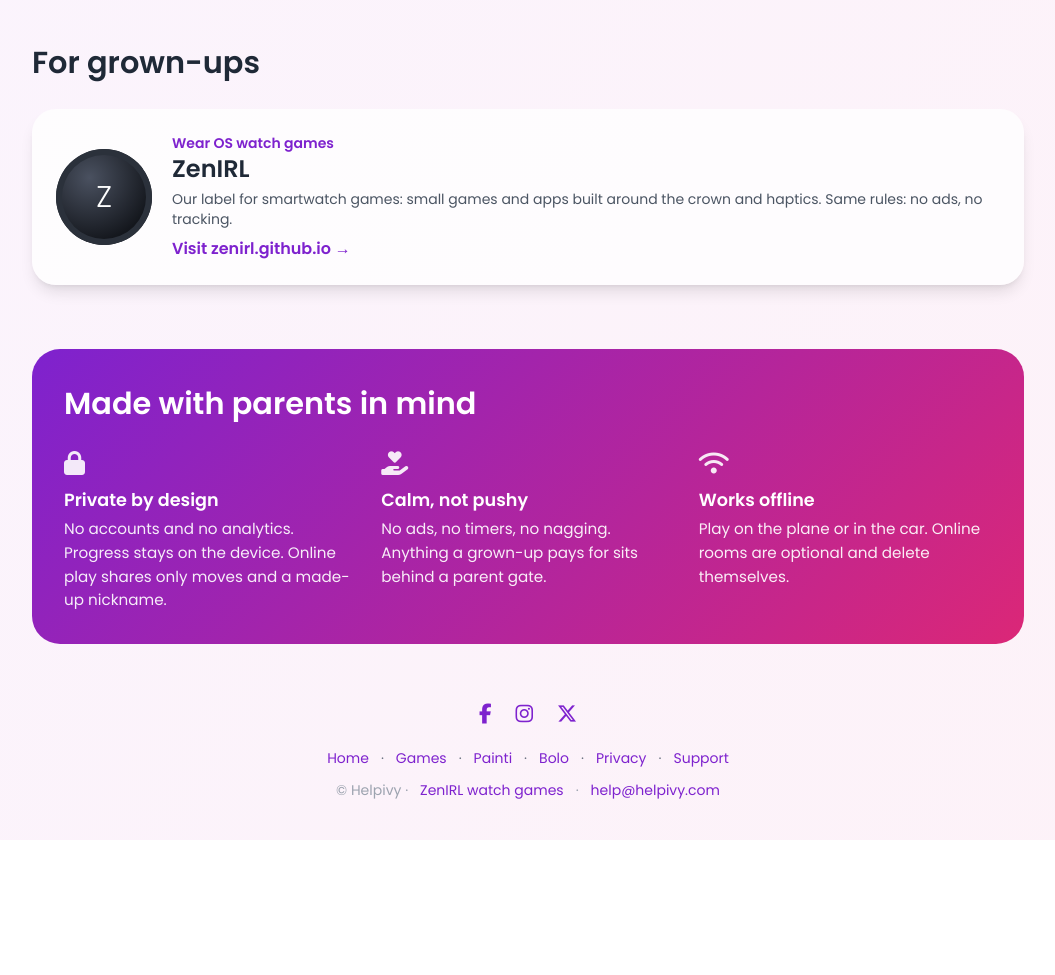
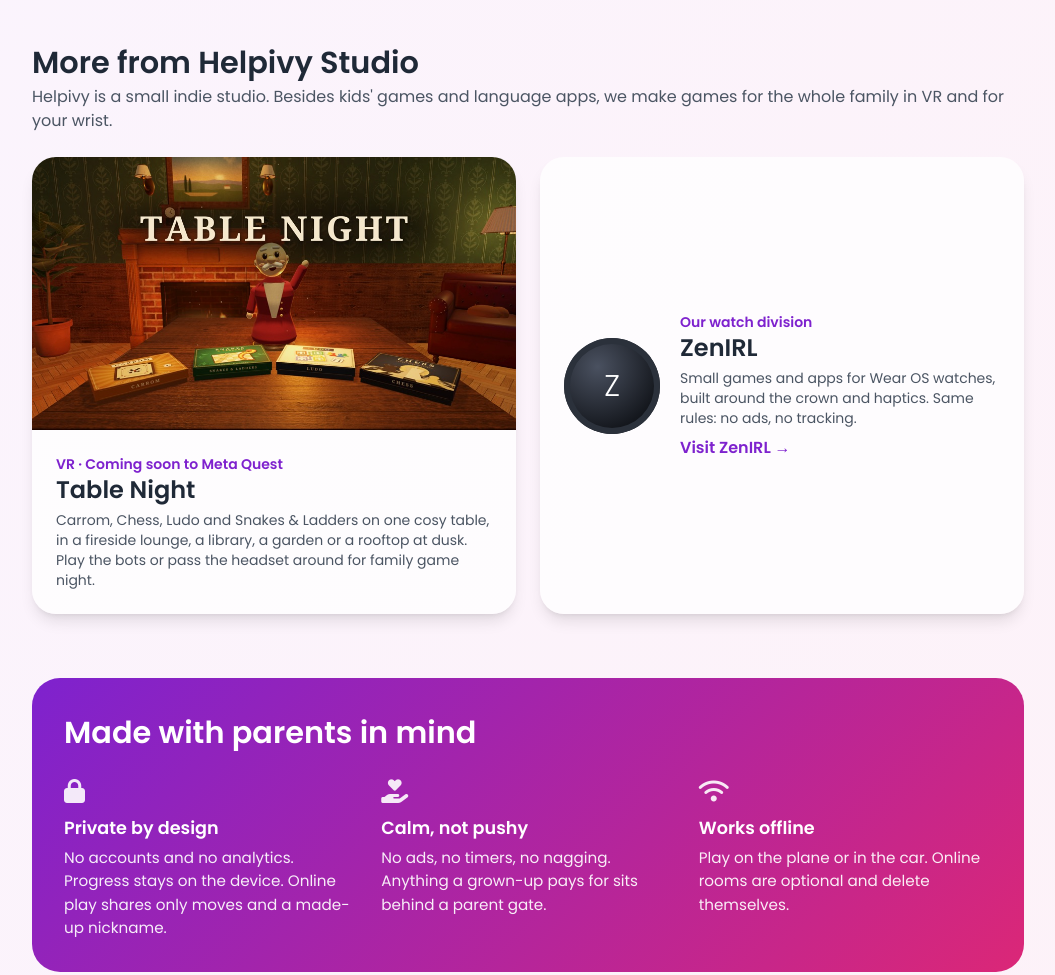
Before and after one commit to ajaypalnitj/helpivy.com, a plain HTML site: page index.html in a window 1280 px wide. Shown: the part 1380-2355 px from the top of the page, without its empty margins (112-1167 px from the left). Before the commit the page ends 2220 px from the top, so only its background shows below. Drawn offline with nearby package versions, Linux system fonts and the light colour scheme.

Commit message:
Home: Helpivy Studio section (Table Night coming soon to Meta Quest; ZenIRL as our watch division), ZenIRL in the nav, studio footer and schema
Co-Authored-By: Claude Opus 5.5 <noreply@anthropic.com>

```diff
--- a/index.html
+++ b/index.html
@@ -20,15 +20,15 @@
     <link href="https://fonts.googleapis.com/css2?family=Poppins:wght@300;400;600;700&display=swap" rel="stylesheet">
     <link rel="stylesheet" href="https://cdnjs.cloudflare.com/ajax/libs/font-awesome/6.5.1/css/all.min.css">
     <script type="application/ld+json">
-    {"@context":"https://schema.org","@type":"Organization","name":"Helpivy","description":"Fun, ad-free games and learning apps for kids","url":"https://helpivy.com","email":"help@helpivy.com","sameAs":["https://www.facebook.com/helpivy","https://www.instagram.com/helpivy_","https://x.com/helpivy"]}
+    {"@context":"https://schema.org","@type":"Organization","name":"Helpivy","alternateName":"Helpivy Studio","description":"Indie studio: ad-free games and learning apps for kids, family VR games and, as ZenIRL, smartwatch games","url":"https://helpivy.com","subOrganization":{"@type":"Organization","name":"ZenIRL","url":"https://zenirl.github.io/"},"email":"help@helpivy.com","sameAs":["https://www.facebook.com/helpivy","https://www.instagram.com/helpivy_","https://x.com/helpivy"]}
     </script>
 </head>
 <body class="bg-gradient-to-br from-purple-50 to-pink-50 min-h-screen">
 <nav class="topnav">
     <div class="max-w-5xl mx-auto flex items-center justify-between gap-4 px-4 py-3">
-        <a href="/" class="flex items-center gap-2 text-2xl font-semibold text-transparent bg-clip-text bg-gradient-to-r from-purple-600 to-pink-600"><img src="/brand/logo.svg" alt="Helpivy" class="w-9 h-9"><span class="hidden sm:inline">Helpivy</span></a>
+        <a href="/" class="flex shrink-0 items-center gap-2 text-2xl font-semibold text-transparent bg-clip-text bg-gradient-to-r from-purple-600 to-pink-600"><img src="/brand/logo.svg" alt="Helpivy" class="w-9 h-9 shrink-0"><span class="hidden sm:inline">Helpivy</span></a>
         <div class="flex items-center gap-0 sm:gap-3 text-sm sm:text-base">
-            <a href="/games/" class="nav-link">Games</a><a href="/painti/" class="nav-link">Painti</a><a href="/bolo/" class="nav-link">Bolo</a><a href="/support.html" class="nav-link">Support</a>
+            <a href="/games/" class="nav-link">Games</a><a href="/painti/" class="nav-link">Painti</a><a href="/bolo/" class="nav-link">Bolo</a><a href="https://zenirl.github.io/" class="nav-link" target="_blank" rel="noopener">ZenIRL</a><a href="/support.html" class="nav-link hidden sm:inline-block">Support</a>
         </div>
     </div>
 </nav>
@@ -113,17 +113,28 @@
         </div>
     </section>
 
-    <section class="max-w-5xl mx-auto px-4 mt-16">
-        <h2 class="section-title">For grown-ups</h2>
-        <a href="https://zenirl.github.io/" target="_blank" rel="noopener" class="game-card bg-white/80 rounded-3xl shadow-lg p-6 flex gap-5 items-center mt-6">
-            <div class="w-24 h-24 rounded-full shrink-0 flex items-center justify-center text-white text-3xl font-light" style="background:radial-gradient(circle at 35% 30%,#4a5160,#14171d 70%);box-shadow:0 0 0 6px #2b313b inset">Z</div>
-            <div>
-                <p class="text-sm font-semibold text-purple-700">Wear OS watch games</p>
-                <h3 class="text-2xl font-semibold text-gray-800">ZenIRL</h3>
-                <p class="text-gray-600 mt-1 text-sm">Our label for smartwatch games: small games and apps built around the crown and haptics. Same rules: no ads, no tracking.</p>
-                <span class="link-arrow mt-2 inline-block">Visit zenirl.github.io →</span>
+    <section id="studio" class="max-w-5xl mx-auto px-4 mt-16">
+        <h2 class="section-title">More from Helpivy Studio</h2>
+        <p class="text-gray-600">Helpivy is a small indie studio. Besides kids' games and language apps, we make games for the whole family in VR and for your wrist.</p>
+        <div class="grid sm:grid-cols-2 gap-6 mt-6">
+            <div class="game-card bg-white/80 rounded-3xl shadow-lg overflow-hidden">
+                <img src="/img/tablenight.jpg" alt="Table Night: four board games on a cosy fireside table" class="w-full aspect-video object-cover" loading="lazy">
+                <div class="p-6">
+                    <p class="text-sm font-semibold text-purple-700">VR · Coming soon to Meta Quest</p>
+                    <h3 class="text-2xl font-semibold text-gray-800">Table Night</h3>
+                    <p class="text-gray-600 mt-1 text-sm">Carrom, Chess, Ludo and Snakes &amp; Ladders on one cosy table, in a fireside lounge, a library, a garden or a rooftop at dusk. Play the bots or pass the headset around for family game night.</p>
+                </div>
             </div>
-        </a>
+            <a href="https://zenirl.github.io/" target="_blank" rel="noopener" class="game-card bg-white/80 rounded-3xl shadow-lg p-6 flex gap-5 items-center">
+                <div class="w-24 h-24 rounded-full shrink-0 flex items-center justify-center text-white text-3xl font-light" style="background:radial-gradient(circle at 35% 30%,#4a5160,#14171d 70%);box-shadow:0 0 0 6px #2b313b inset">Z</div>
+                <div>
+                    <p class="text-sm font-semibold text-purple-700">Our watch division</p>
+                    <h3 class="text-2xl font-semibold text-gray-800">ZenIRL</h3>
+                    <p class="text-gray-600 mt-1 text-sm">Small games and apps for Wear OS watches, built around the crown and haptics. Same rules: no ads, no tracking.</p>
+                    <span class="link-arrow mt-2 inline-block">Visit ZenIRL →</span>
+                </div>
+            </a>
+        </div>
     </section>
 
     <section class="max-w-5xl mx-auto px-4 mt-16">
@@ -144,7 +155,7 @@
         <a href="https://x.com/helpivy" target="_blank" rel="noopener noreferrer" aria-label="Helpivy on X"><i class="fa-brands fa-x-twitter"></i></a>
     </div>
     <p class="space-x-3"><a href="/">Home</a><span>·</span><a href="/games/">Games</a><span>·</span><a href="/painti/">Painti</a><span>·</span><a href="/bolo/">Bolo</a><span>·</span><a href="/privacy/">Privacy</a><span>·</span><a href="/support.html">Support</a></p>
-    <p class="text-gray-400 mt-3">© Helpivy · <a href="https://zenirl.github.io/" target="_blank" rel="noopener">ZenIRL watch games</a> · <a href="mailto:help@helpivy.com">help@helpivy.com</a></p>
+    <p class="text-gray-400 mt-3">© Helpivy Studio · <a href="https://zenirl.github.io/" target="_blank" rel="noopener">ZenIRL, our watch division</a> · <a href="mailto:help@helpivy.com">help@helpivy.com</a></p>
 </footer>
 </body>
 </html>
```
Also changed, not shown: img/tablenight.jpg (added).
